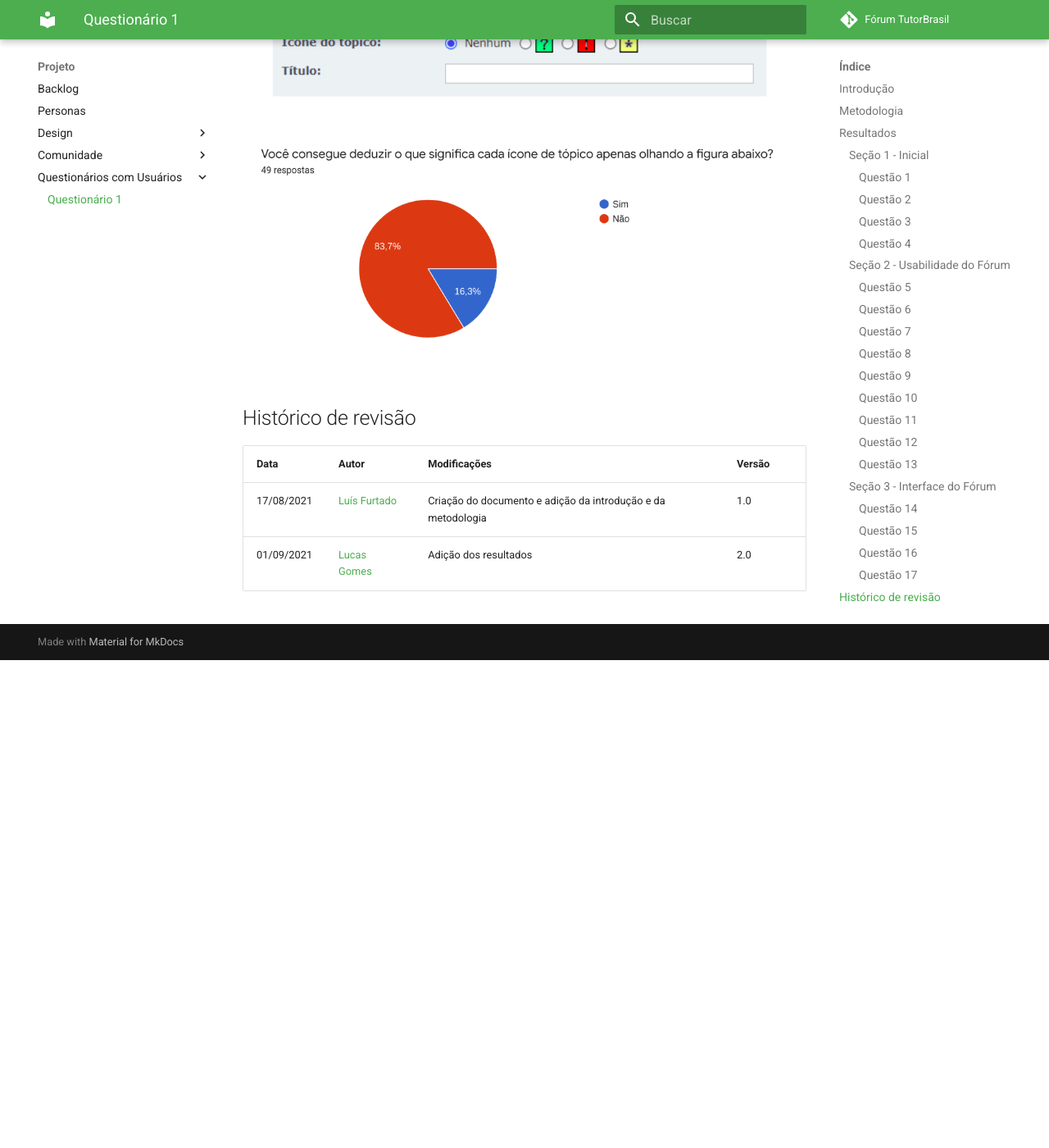
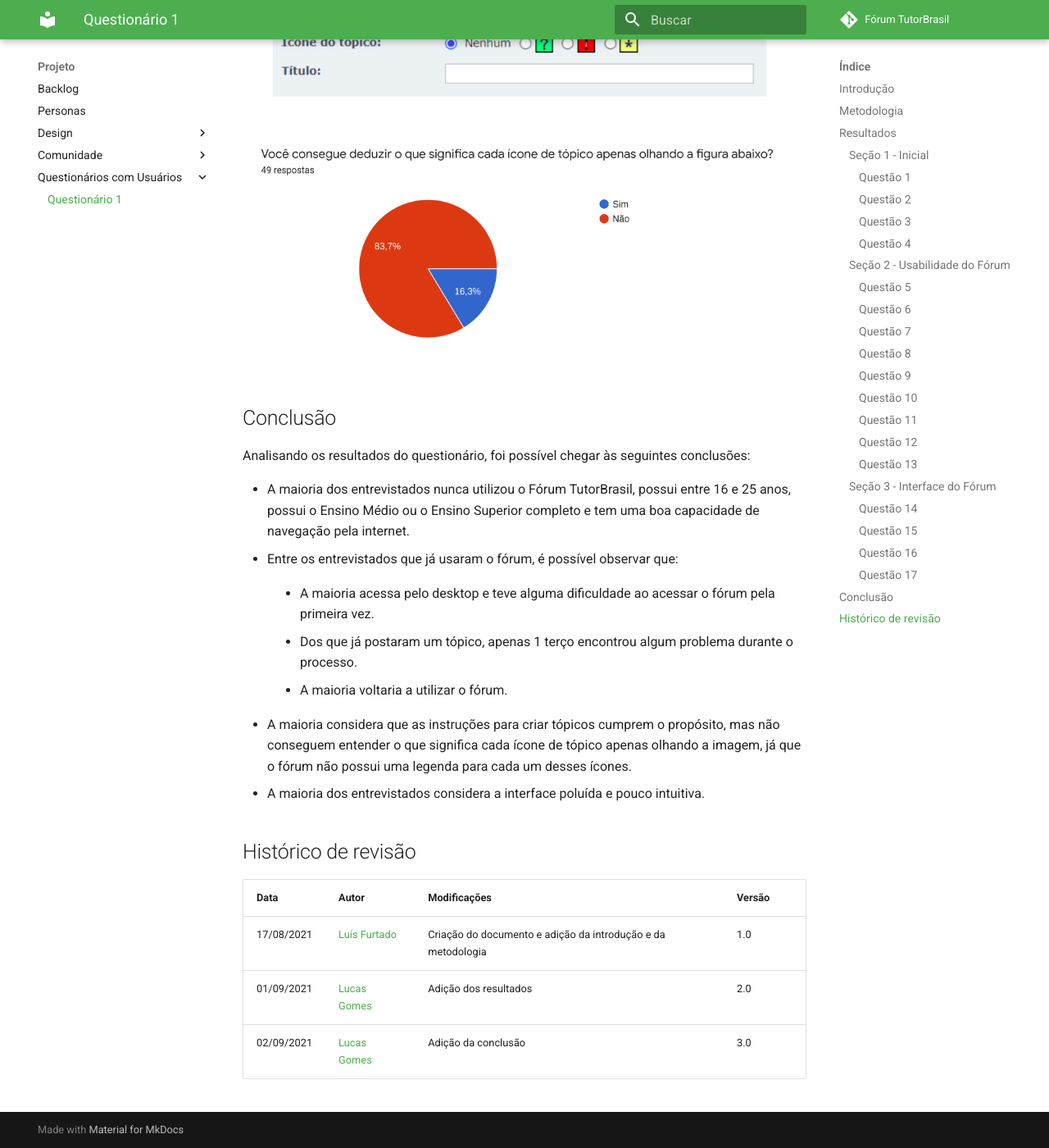
Before and after one commit to luisgaboardi/Forum-TutorBrasil, an MkDocs documentation site: the page built from docs/project/forms/first.md, in a window 1280 px wide and 1400 px high, scrolled down 8212 px. Shown: the whole window at 82% size. Built offline with MkDocs 1.6.1 and Material for MkDocs 9.7.7, drawn with Linux system fonts in a browser that asks for light colours; comment, search, counter and statistics services are not loaded; before the commit the page ends 9017 px from its top, so only the background shows below that.

Commit message:
Add form's conclusion

```diff
--- a/docs/project/forms/first.md
+++ b/docs/project/forms/first.md
@@ -86,9 +86,26 @@ O questionário obteve 49 respostas:
 
 <img src="../../../assets/form1_questions/question17.png" alt="Questão 17"/>
 
+## Conclusão
+
+Analisando os resultados do questionário, foi possível chegar às seguintes conclusões:
+
+<ul>
+    <li>A maioria dos entrevistados nunca utilizou o Fórum TutorBrasil, possui entre 16 e 25 anos, possui o Ensino Médio ou o Ensino Superior completo e tem uma boa capacidade de navegação pela internet.</li>
+    <li>Entre os entrevistados que já usaram o fórum, é possível observar que:</li>
+        <ul style="margin-left: 40px;">
+            <li>A maioria acessa pelo desktop e teve alguma dificuldade ao acessar o fórum pela primeira vez.</li>
+            <li>Dos que já postaram um tópico, apenas 1 terço encontrou algum problema durante o processo.</li>
+            <li>A maioria voltaria a utilizar o fórum.</li>
+        </ul>
+    <li>A maioria considera que as instruções para criar tópicos cumprem o propósito, mas não conseguem entender o que significa cada ícone de tópico apenas olhando a imagem, já que o fórum não possui uma legenda para cada um desses ícones.</li>
+    <li>A maioria dos entrevistados considera a interface poluída e pouco intuitiva.</li>
+</ul>
+
 ## Histórico de revisão
 
 | Data | Autor | Modificações | Versão |
 | ---- | ----- | ------------ | ------ |
 | 17/08/2021 | [Luís Furtado](https://github.com/luis-furtado) | Criação do documento e adição da introdução e da metodologia | 1.0 |
 | 01/09/2021 | [Lucas Gomes](https://github.com/LucasGlopes) | Adição dos resultados | 2.0 |
+| 02/09/2021 | [Lucas Gomes](https://github.com/LucasGlopes) | Adição da conclusão | 3.0 |
```
